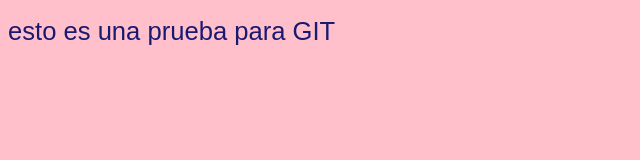
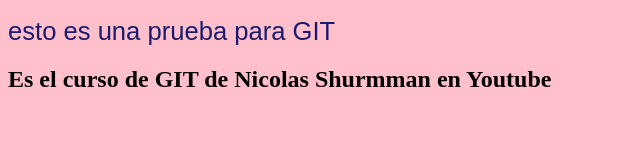
Before and after one commit to RocioRamirezBirt/cursoNicolasShurman, a plain HTML site: page index.html in a window 1280 px wide. Shown: the whole page, without its empty margins (0-640 px from the left). Drawn offline with Linux system fonts and the light colour scheme.

Commit message:
agregando un h2 al index

```diff
--- a/index.html
+++ b/index.html
@@ -8,6 +8,6 @@
 </head>
 <body>
     <h1>esto es una prueba para GIT</h1>
-
+    <h2>Es el curso de GIT de Nicolas Shurmman en Youtube</h2>
 </body>
 </html>
```
